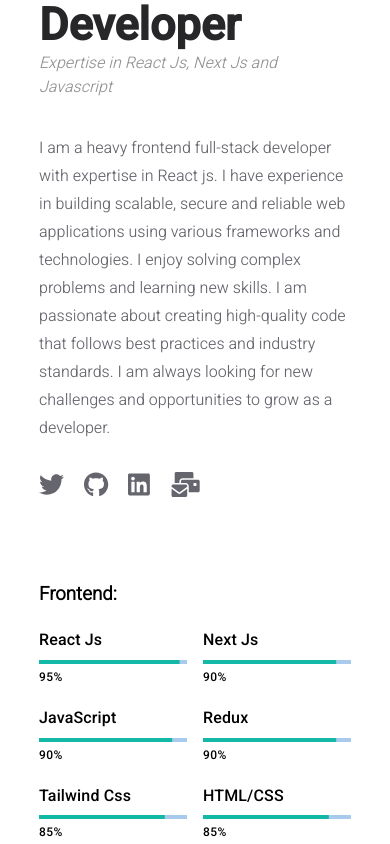
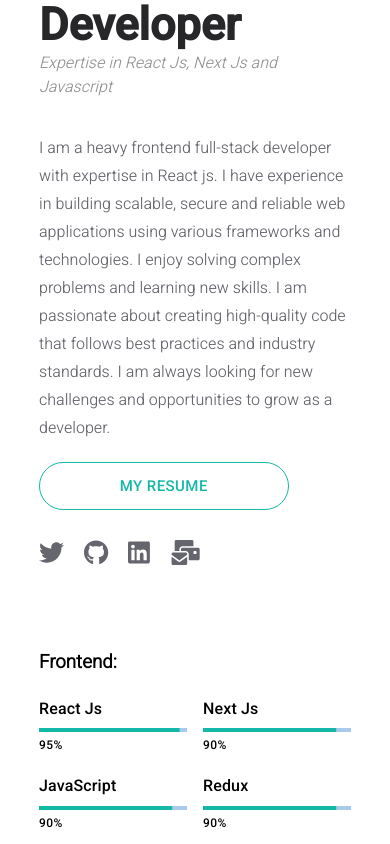
Before and after one commit to WaliAmed/portfolio-temp, a React (Create React App) app: page / in a window 390 px wide. Shown: the part 780-1624 px from the top of the page. Built offline with nearby package versions, Linux system fonts and the light colour scheme.

Commit message:
added resume button + some css fixes

```diff
--- a/src/components/projects/project.jsx
+++ b/src/components/projects/project.jsx
@@ -38,7 +38,7 @@
 						{description}
 					</div>
 					<div className="link-holder">
-						<Link to={link}>
+						<Link to={link} target="_black">
 							<div className="project-link">
 								<div className="project-link-icon">
 									<FontAwesomeIcon icon={faLink} />
@@ -51,7 +51,7 @@
 						</Link>
 
 						{demoLink && (
-							<Link to={demoLink}>
+							<Link to={demoLink} target="_black">
 								<div className="project-link demo-link">
 									<div className="project-link-icon">
 										<FontAwesomeIcon icon={faLink} />
--- a/src/data/styles.css
+++ b/src/data/styles.css
@@ -5,6 +5,7 @@
 	--tertiary-color: #acacb4;
 	--quaternary-color: #e4e4e7;
 	--link-color: #14b8a6;
+	--link-color-hover: #047e70;
 	/* ---------------------- */
 
 	/* ------- fonts ------- */
--- a/src/pages/homepage.jsx
+++ b/src/pages/homepage.jsx
@@ -22,6 +22,7 @@
 
 import "./styles/homepage.css";
 import Skills from "../components/homepage/skills";
+import { Button } from "@mui/material";
 
 const Homepage = () => {
 	const [logoSize, setLogoSize] = useState(80);
@@ -66,6 +67,12 @@
 		boxShadow: stayLogo ? "none" : "none",
 	};
 
+	const redirectToGoogleDrive = () => {
+		window.open(
+			"https://drive.google.com/file/d/1BwUe9qFbrMjGUkhc-wQoIAz63vSmEXDx/view?usp=sharing"
+		);
+	};
+
 	return (
 		<React.Fragment>
 			<Helmet>
@@ -99,6 +106,15 @@
 
 								<div className="subtitle homepage-subtitle">
 									{INFO.homepage.description}
+
+									<Button
+										className="resume-button"
+										variant="outlined"
+										size="large"
+										onClick={redirectToGoogleDrive}
+									>
+										My Resume
+									</Button>
 								</div>
 							</div>
 
--- a/src/pages/styles/homepage.css
+++ b/src/pages/styles/homepage.css
@@ -36,6 +36,8 @@
 
 .homepage-subtitle {
 	width: 85% !important;
+	display: flex;
+	flex-direction: column;
 }
 
 .homepage-first-area-right-side {
@@ -104,6 +106,20 @@
 	padding-top: 30px;
 }
 
+.homepage-subtitle .resume-button {
+	border-radius: 50px;
+	padding: 10px 20px;
+	margin-top: 20px;
+	border: 1px solid var(--link-color);
+	color: var(--link-color);
+	width: 50%;
+}
+
+.homepage-subtitle .resume-button:hover {
+	border: 1px solid var(--link-color-hover);
+	color: var(--link-color-hover);
+}
+
 @media (max-width: 1024px) {
 	.homepage-first-area {
 		flex-direction: column;
@@ -167,3 +183,9 @@
 		margin-right: -25px;
 	}
 }
+
+@media (max-width: 640px) {
+	.homepage-subtitle .resume-button {
+		width: 80%;
+	}
+}
```
